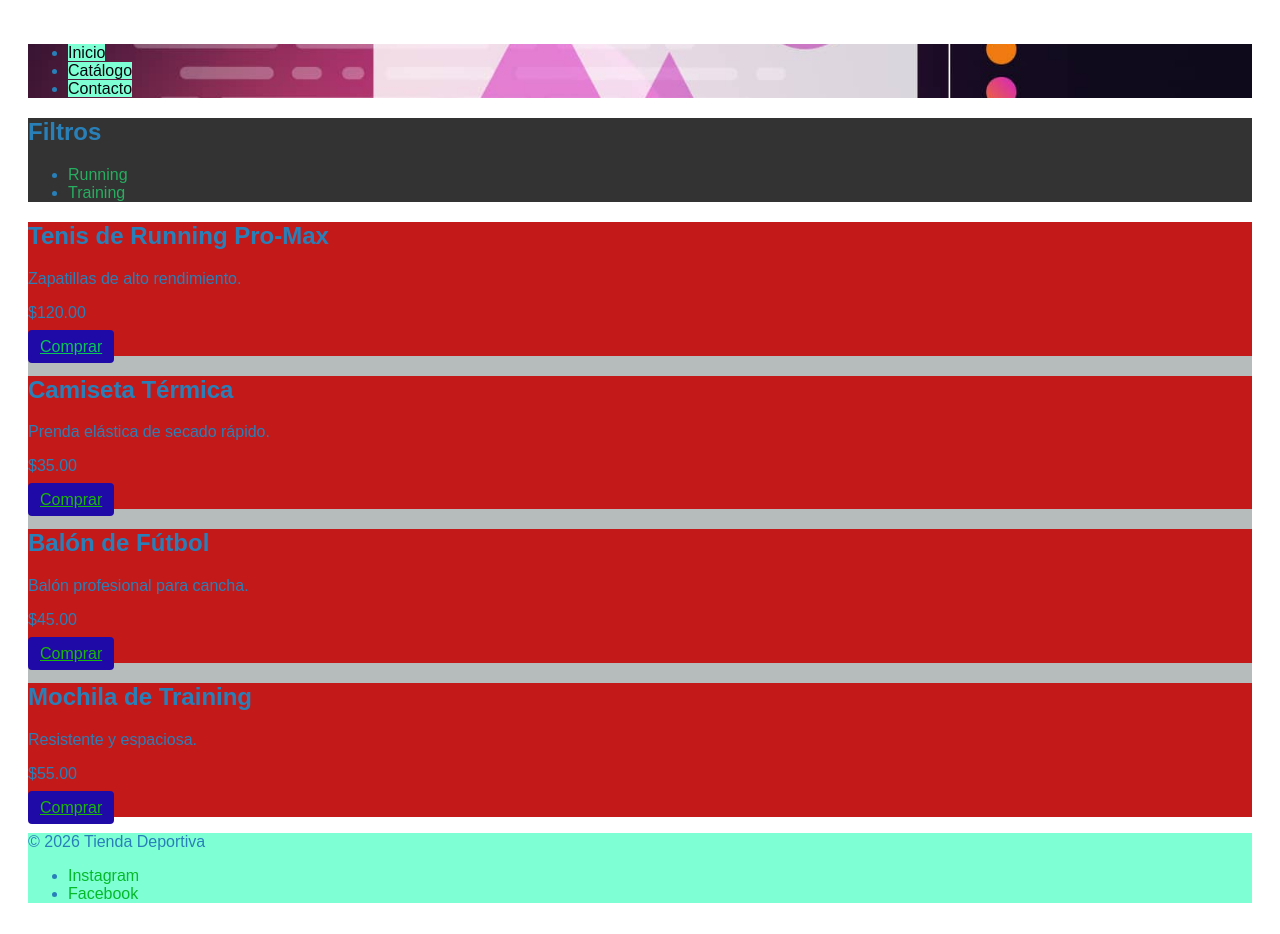
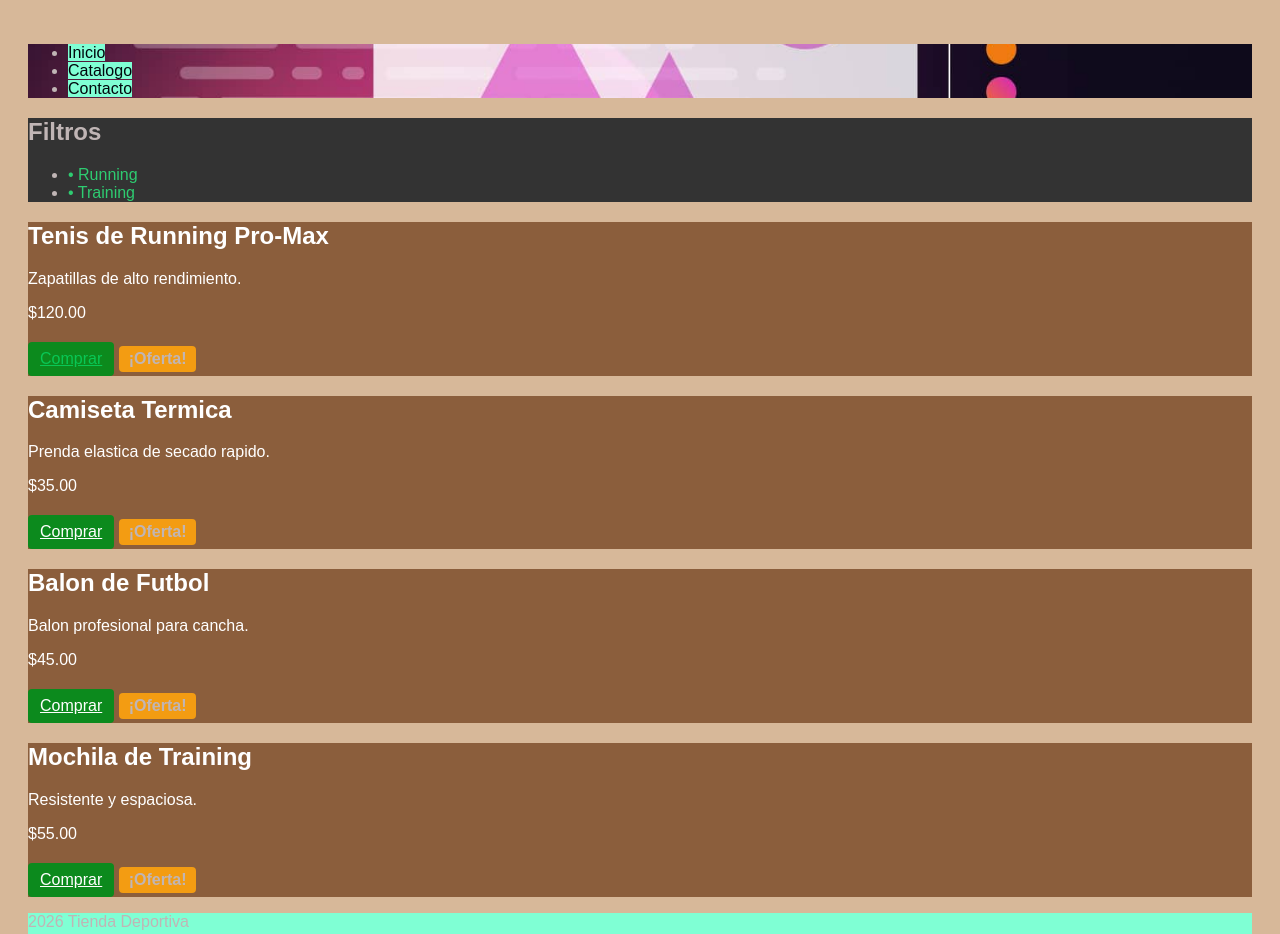
Before and after one commit to darwinstivensuarez30-ux/css, a plain HTML site: page index.html in a window 1280 px wide. Shown: the top 934 px of the page. Drawn offline with Linux system fonts and the light colour scheme.

Commit message:
feat(ui): implementar pseudoclases interactivas en aside y pseudoelementos en productos

```diff
--- a/index.html
+++ b/index.html
@@ -2,7 +2,7 @@
 <html lang="es">
   <head>
     <meta charset="UTF-8" />
-    <title>Catálogo Deportivo</title>
+    <title>Catalogo Deportivo</title>
     <link rel="stylesheet" href="style.css" />
   </head>
 
@@ -11,7 +11,7 @@
       <nav>
         <ul>
           <li><a href="#">Inicio</a></li>
-          <li><a href="#">Catálogo</a></li>
+          <li><a href="#">Catalogo</a></li>
           <li><a href="#">Contacto</a></li>
         </ul>
       </nav>
@@ -32,14 +32,14 @@
           <a href="#" id="btn-destacado" class="btn-comprar">Comprar</a>
         </article>
         <article>
-          <h2>Camiseta Térmica</h2>
-          <p>Prenda elástica de secado rápido.</p>
+          <h2>Camiseta Termica</h2>
+          <p>Prenda elastica de secado rapido.</p>
           <p>$35.00</p>
           <a href="#" class="btn-comprar">Comprar</a>
         </article>
         <article>
-          <h2>Balón de Fútbol</h2>
-          <p>Balón profesional para cancha.</p>
+          <h2>Balon de Futbol</h2>
+          <p>Balon profesional para cancha.</p>
           <p>$45.00</p>
           <a href="#" class="btn-comprar">Comprar</a>
         </article>
@@ -52,7 +52,7 @@
       </section>
     </main>
     <footer>
-      <p>© 2026 Tienda Deportiva</p>
+      <p>2026 Tienda Deportiva</p>
       <ul>
         <li><a href="#">Instagram</a></li>
         <li><a href="#">Facebook</a></li>
--- a/style.css
+++ b/style.css
@@ -1,9 +1,18 @@
+:root {
+  --color-primario: #2980b9;
+  --color-secundario: #f39c12;
+  --color-texto: #c0b5b5;
+  --color-texto-claro: #ffffff;
+  --color-marron: #8b5e3c;
+  --color-marron-claro: #d7b899;
+  --color-negro: #000000;
+}
+
 body {
   font-family: sans-serif;
-  color: #333333;
-  display: block;
+  color: var(--color-texto);
+  background-color: var(--color-marron-claro);
   padding: 20px;
-  color: #2980b9;
 }
 
 header {
@@ -14,7 +23,6 @@ header {
 }
 
 header nav ul li a {
-  background-color: #333333;
   height: auto;
   color: #01080d;
   text-decoration: none;
@@ -25,23 +33,27 @@ aside {
   background-color: #333333;
 }
 aside ul li a {
-  color: #27ae60;
+  color: #2ecc71;
   text-decoration: none;
+  transition: background-color 0.3s, color 0.3s;
 }
 
 footer {
   background-color: aquamarine;
 }
 footer ul li a {
-  color: #03bb28;
+  color: #0b5d1e;
   text-decoration: none;
 }
 
 .btn-comprar {
-  color: rgb(27, 185, 9);
-  background-color: #1f0aa8;
+  color: var(--color-texto-claro);
+  background-color: #0c8a1d;
   padding: 8px 12px;
   border-radius: 4px;
+  display: inline-block;
+  cursor: pointer;
+  transition: background-color 0.3s, transform 0.1s;
 }
 
 #btn-destacado {
@@ -49,12 +61,55 @@ footer ul li a {
 }
 
 article {
-  background-color: blanchedalmond;
-}
-article {
-  background: #c31919;
+  background-color: var(--color-marron);
+  color: var(--color-texto-claro);
 }
 
 main {
-  background-color: rgb(182, 188, 188);
+  background-color: var(--color-marron-claro);
 }
+
+aside ul li a:hover {
+  background-color: var(--color-secundario);
+  color: var(--color-texto);
+}
+
+aside ul li a::before {
+  content: "• ";
+}
+
+aside ul li a:focus {
+  background-color: var(--color-negro);
+  color: var(--color-texto-claro);
+  outline: 3px solid var(--color-secundario);
+  outline-offset: 2px;
+}
+
+.btn-comprar:hover,
+#btn-destacado:hover {
+  background-color: var(--color-secundario);
+  color: var(--color-texto);
+}
+
+.btn-comprar:focus,
+#btn-destacado:focus {
+  background-color: var(--color-negro);
+  color: var(--color-texto-claro);
+  outline: 3px solid var(--color-secundario);
+  outline-offset: 2px;
+}
+
+.btn-comprar:active {
+  transform: scale(0.95);
+}
+
+article::after {
+  content: "¡Oferta!";
+  display: inline-block;
+  margin-top: 8px;
+  padding: 4px 10px;
+  background-color: var(--color-secundario);
+  color: var(--color-texto);
+  font-weight: bold;
+  border-radius: 4px;
+}
```
Also changed, not shown: 2 other files.
